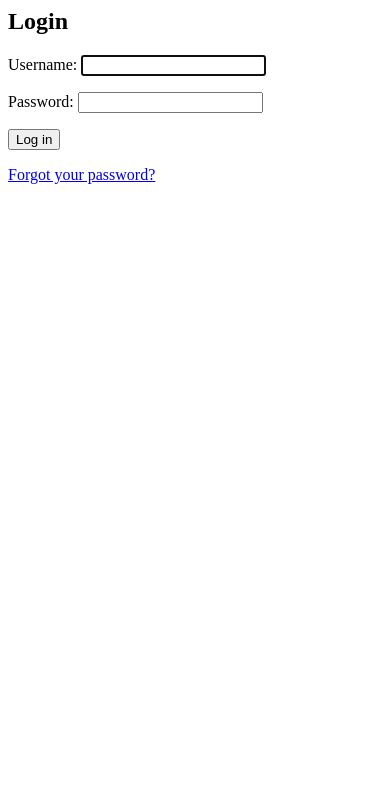
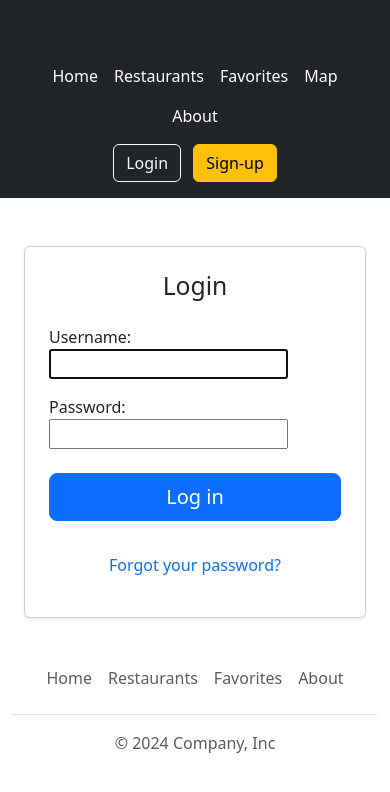
Before and after one commit to Team26-CS2340/FoodFinder, a Django app: page /login/ in a window 390 px wide. Shown: the top 792 px of the page. Run offline with Django 5.2, Linux system fonts and the light colour scheme.

Commit message:
frontendstuffand fixes

```diff
--- a/restaurants/templates/base.html
+++ b/restaurants/templates/base.html
@@ -5,9 +5,11 @@
     <meta charset="UTF-8">
     <meta name="viewport" content="width=device-width, initial-scale=1.0">
     <title>{% block title %}My Website{% endblock %}</title>
+
     <!-- Bootstrap CSS -->
     <link href="https://cdn.jsdelivr.net/npm/bootstrap@5.3.0-alpha3/dist/css/bootstrap.min.css" rel="stylesheet">
-    <!-- Custom CSS if any -->
+
+    <!-- Custom CSS -->
     <link rel="stylesheet" href="{% static 'restaurants/style.css' %}">
 </head>
 <body>
@@ -23,23 +25,21 @@
                 </a>
 
                 <ul class="nav col-12 col-lg-auto me-lg-auto mb-2 justify-content-center mb-md-0">
-                    <li><a href="{% url 'home' %}" class="nav-link px-2 text-secondary">Home</a></li>
-                    <li><a href="{% url 'restaurant_list' %}" class="nav-link px-2 text-white">Restaurants</a></li>
+                    <li><a href="{% url 'home' %}" class="nav-link px-2 {% if request.resolver_match.url_name == 'home' %}text-warning active{% else %}text-white{% endif %}" aria-current="{% if request.resolver_match.url_name == 'home' %}page{% endif %}">Home</a></li>
+                    <li><a href="{% url 'restaurant_list' %}" class="nav-link px-2 {% if request.resolver_match.url_name == 'restaurant_list' %}text-warning active{% else %}text-white{% endif %}" aria-current="{% if request.resolver_match.url_name == 'restaurant_list' %}page{% endif %}">Restaurants</a></li>
                     <li><a href="#" class="nav-link px-2 text-white">Favorites</a></li>
-                    <li><a href="{% url 'map' %}" class="nav-link px-2 text-white">Map</a></li>
+                    <li><a href="{% url 'map' %}" class="nav-link px-2 {% if request.resolver_match.url_name == 'map' %}text-warning active{% else %}text-white{% endif %}" aria-current="{% if request.resolver_match.url_name == 'map' %}page{% endif %}">Map</a></li>
                     <li><a href="#" class="nav-link px-2 text-white">About</a></li>
                     {% if user.is_authenticated %}
-                        <li><a href="{% url 'profile' %}" class="nav-link px-2 text-white">Profile</a></li>
+                        <li><a href="{% url 'profile' %}" class="nav-link px-2 {% if request.resolver_match.url_name == 'profile' %}text-warning active{% else %}text-white{% endif %}" aria-current="{% if request.resolver_match.url_name == 'profile' %}page{% endif %}">Profile</a></li>
                     {% endif %}
                 </ul>
 
                 <div class="text-end">
                     {% if user.is_authenticated %}
-                        <!-- Display welcome message and logout option for logged-in users -->
                         <span class="text-white me-3">Welcome, {{ user.first_name }}</span>
                         <a href="{% url 'logout' %}" class="btn btn-outline-light">Sign out</a>
                     {% else %}
-                        <!-- Display login and signup buttons for non-authenticated users -->
                         <a href="{% url 'login' %}" class="btn btn-outline-light me-2">Login</a>
                         <a href="{% url 'register' %}" class="btn btn-warning">Sign-up</a>
                     {% endif %}
@@ -59,8 +59,8 @@
     <div class="container">
         <footer class="py-3 my-4">
             <ul class="nav justify-content-center border-bottom pb-3 mb-3">
-                <li class="nav-item"><a href="{% url 'home' %}" class="nav-link px-2 text-body-secondary">Home</a></li>
-                <li class="nav-item"><a href="{% url 'restaurant_list' %}" class="nav-link px-2 text-body-secondary">Restaurants</a></li>
+                <li class="nav-item"><a href="{% url 'home' %}" class="nav-link px-2 {% if request.resolver_match.url_name == 'home' %}text-warning{% else %}text-body-secondary{% endif %}">Home</a></li>
+                <li class="nav-item"><a href="{% url 'restaurant_list' %}" class="nav-link px-2 {% if request.resolver_match.url_name == 'restaurant_list' %}text-warning{% else %}text-body-secondary{% endif %}">Restaurants</a></li>
                 <li class="nav-item"><a href="#" class="nav-link px-2 text-body-secondary">Favorites</a></li>
                 <li class="nav-item"><a href="#" class="nav-link px-2 text-body-secondary">About</a></li>
             </ul>
@@ -69,7 +69,7 @@
     </div>
 
     <!-- Bootstrap JS and Popper.js -->
-    <link href="https://cdn.jsdelivr.net/npm/bootstrap@5.3.0-alpha3/dist/css/bootstrap.min.css" rel="stylesheet">
+    <script src="https://cdn.jsdelivr.net/npm/bootstrap@5.3.0-alpha3/dist/js/bootstrap.bundle.min.js"></script>
 
 </body>
 </html>
--- a/restaurants/templates/restaurants/login.html
+++ b/restaurants/templates/restaurants/login.html
@@ -1,10 +1,31 @@
-<!-- restaurants/templates/restaurants/login.html -->
-<h2>Login</h2>
-<form method="post">
-    {% csrf_token %}
-    {{ form.as_p }}
-    <button type="submit">Log in</button>
-</form>
+{% extends 'base.html' %}
 
-<!-- Add the reset password link -->
-<p><a href="{% url 'password_reset' %}">Forgot your password?</a></p>
+{% block title %}Login{% endblock %}
+
+{% block content %}
+<div class="container mt-5">
+    <div class="row justify-content-center">
+        <div class="col-md-6">
+            <!-- Login Form Card -->
+            <div class="card shadow-sm p-4">
+                <h2 class="text-center mb-4">Login</h2>
+
+                <form method="post">
+                    {% csrf_token %}
+                    {{ form.as_p }}
+
+                    <!-- Submit Button -->
+                    <div class="d-grid mt-4">
+                        <button type="submit" class="btn btn-primary btn-lg">Log in</button>
+                    </div>
+                </form>
+
+                <!-- Forgot Password Link -->
+                <div class="text-center mt-3">
+                    <p><a href="{% url 'password_reset' %}" class="text-decoration-none">Forgot your password?</a></p>
+                </div>
+            </div>
+        </div>
+    </div>
+</div>
+{% endblock %}
```
Also changed, not shown: restaurants/templates/restaurants/map.html (+8 -1 lines), restaurants/templates/restaurants/profile.html (+17 -9 lines), restaurants/templates/restaurants/register.html (+20 -7 lines), db.sqlite3, restaurants/templates/restaurants/restaurant_list.html (line endings or trailing spaces).
